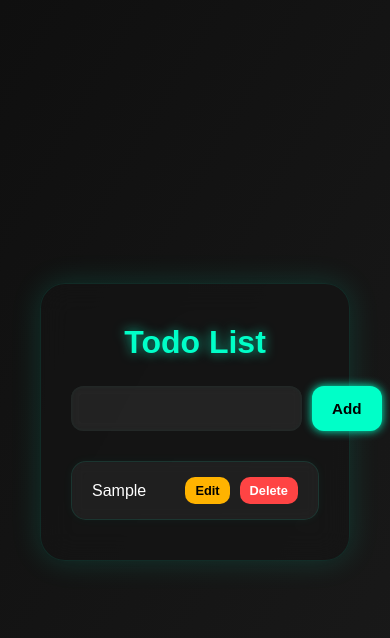
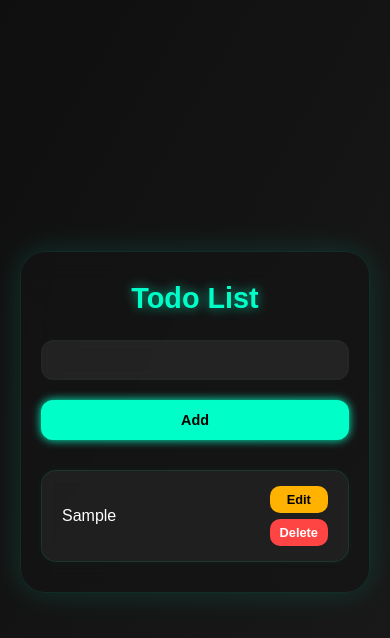
Before and after one commit to basitaly101/MY-TODO-APP, a plain HTML site: page index.html in a window 390 px wide. Both pictures are taken after typing "Sample" into the empty fields and a click on the button "Add". Drawn offline with Linux system fonts and the light colour scheme.

Commit message:
added new file

```diff
--- a/style.css
+++ b/style.css
@@ -28,8 +28,6 @@ body {
   transition: all 0.3s ease;
 }
 
-
-
 /* Header */
 .head {
   font-size: 2.5rem;
@@ -45,10 +43,11 @@ form {
   display: flex;
   gap: 10px;
   margin-bottom: 30px;
+  flex-wrap: wrap;
 }
 
 input#task {
-  flex: 1;
+  flex: 1 1 auto;
   padding: 14px 16px;
   border-radius: 12px;
   border: none;
@@ -59,6 +58,7 @@ input#task {
   backdrop-filter: blur(4px);
   box-shadow: inset 0 0 4px rgba(0, 255, 200, 0.05);
   transition: 0.3s;
+  min-width: 180px;
 }
 
 input#task:focus {
@@ -75,6 +75,7 @@ input#task:focus {
   cursor: pointer;
   transition: 0.3s;
   box-shadow: 0 0 10px #00ffc8;
+  flex-shrink: 0;
 }
 
 #add:hover {
@@ -101,6 +102,7 @@ ul#list {
   backdrop-filter: blur(6px);
   box-shadow: 0 0 10px rgba(0, 255, 200, 0.05);
   transition: 0.3s ease;
+  flex-wrap: wrap;
 }
 
 .item:hover {
@@ -113,12 +115,15 @@ ul#list {
   font-size: 1rem;
   color: #fff;
   word-break: break-word;
+  margin-right: 15px;
 }
 
 /* Buttons */
 .btns {
   display: flex;
   gap: 10px;
+  flex-wrap: wrap;
+  justify-content: flex-end;
 }
 
 .edit, .del {
@@ -149,18 +154,51 @@ ul#list {
   background: #cc0000;
 }
 
-/* Responsive for mobile */
-@media (max-width: 520px) {
-  .head {
-    font-size: 2rem;
+@media (max-width: 768px) {
+  body {
+    padding: 20px;
   }
 
-  input#task, #add {
-    font-size: 0.95rem;
+  .todo-app {
+    padding: 30px 20px;
+  }
+
+  .head {
+    font-size: clamp(1.8rem, 6vw, 2.2rem);
+  }
+
+  input#task {
+    font-size: 0.9rem;
+    padding: 12px;
+  }
+
+  #add {
+    font-size: 0.9rem;
+    padding: 12px 16px;
   }
 
   .edit, .del {
+    font-size: 0.8rem;
     padding: 6px 10px;
-    font-size: 0.8rem;
   }
 }
+
+@media (max-width: 480px) {
+  form {
+    flex-direction: column;
+  }
+
+  #add {
+    width: 100%;
+    margin-top: 10px;
+  }
+
+  .btns {
+    flex-direction: column;
+    gap: 6px;
+  }
+
+  .edit, .del {
+    width: 100%;
+  }
+}
```
